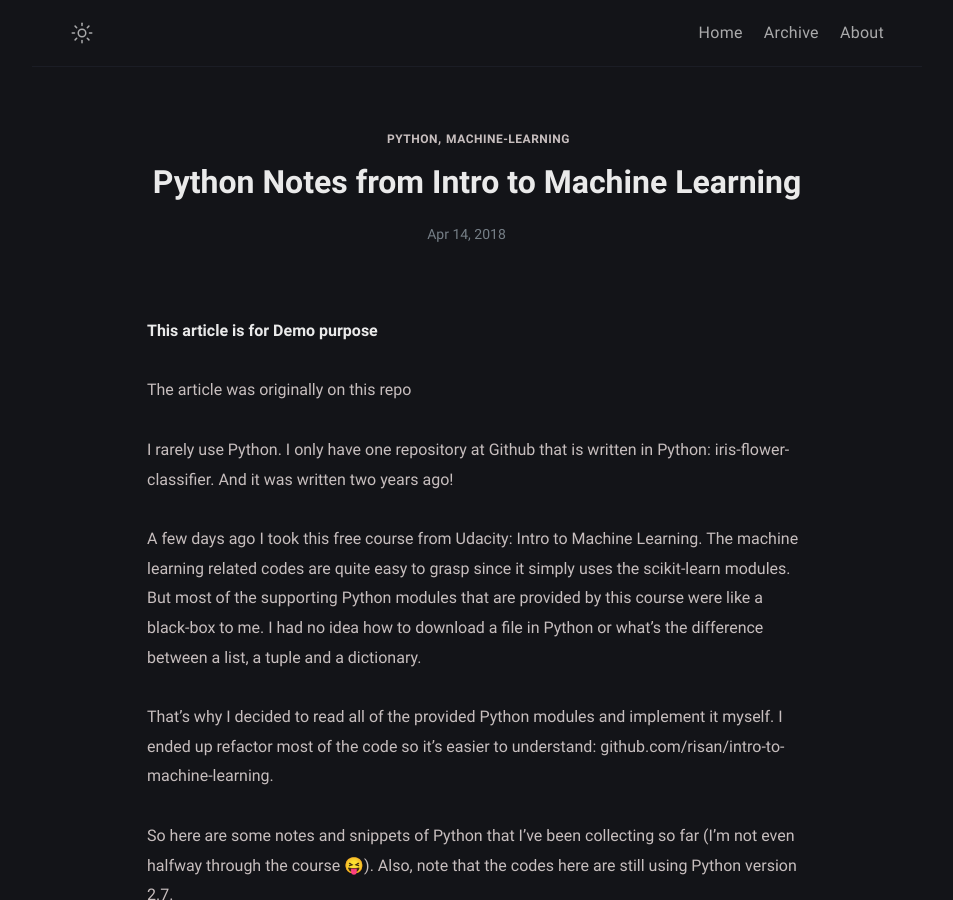
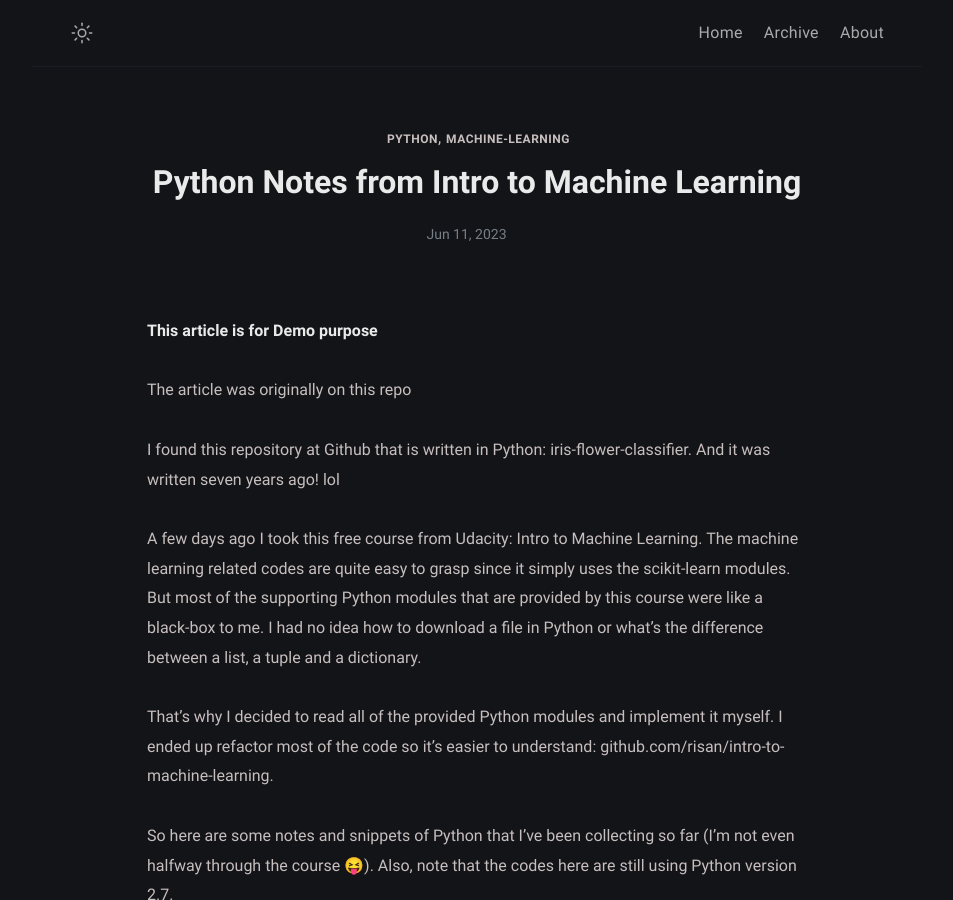
Before and after one commit to gadivalr/mess, a Jekyll site: the page built from _posts/python-notes-from-Intro-to-machine-learning/2018-04-14-python-notes-from-Intro-to-machine-learning.md, in a window 1280 px wide and 900 px high. Shown: the whole window, without its empty margins (163-1116 px from the left). Built offline with Jekyll 4.4.1, drawn with Linux system fonts in a browser that asks for light colours; some of the changed text lies outside the part shown.

Commit message:
Update 2018-04-14-python-notes-from-Intro-to-machine-learning.md

```diff
--- a/_posts/python-notes-from-Intro-to-machine-learning/2018-04-14-python-notes-from-Intro-to-machine-learning.md
+++ b/_posts/python-notes-from-Intro-to-machine-learning/2018-04-14-python-notes-from-Intro-to-machine-learning.md
@@ -1,6 +1,6 @@
 ---
 title: Python Notes from Intro to Machine Learning
-date: 2018-04-14 10:00:00 +07:00
+date: 2023-06-11 10:00:00 +07:00
 tags: [python, machine-learning]
 description: Notes and code snippets of Python that I've been collecting so far throughout the "Intro to Machine Learning" course.
 ---
@@ -9,7 +9,7 @@ description: Notes and code snippets of Python that I've been collecting so far
 
 The article was originally on [this repo](https://github.com/risan/risanb.com/blob/master/content/posts/python-notes-from-intro-to-machine-learning/index.md)
 
-I rarely use Python. I only have one repository at Github that is written in Python: [iris-flower-classifier](https://github.com/risan/iris-flower-classifier). And it was written two years ago!
+I found this repository at Github that is written in Python: [iris-flower-classifier](https://github.com/risan/iris-flower-classifier). And it was written seven years ago! lol
 
 A few days ago I took this free course from Udacity: [Intro to Machine Learning](https://eu.udacity.com/course/intro-to-machine-learning--ud120). The machine learning related codes are quite easy to grasp since it simply uses the [scikit-learn](http://scikit-learn.org/) modules. But most of the supporting Python modules that are provided by this course were like a black-box to me. I had no idea how to download a file in Python or what's the difference between a list, a tuple and a dictionary.
 
```
